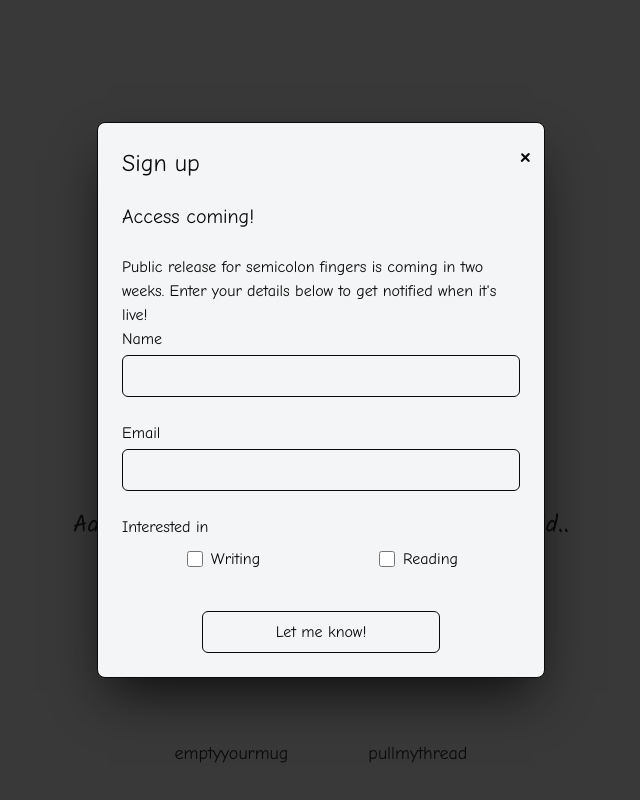
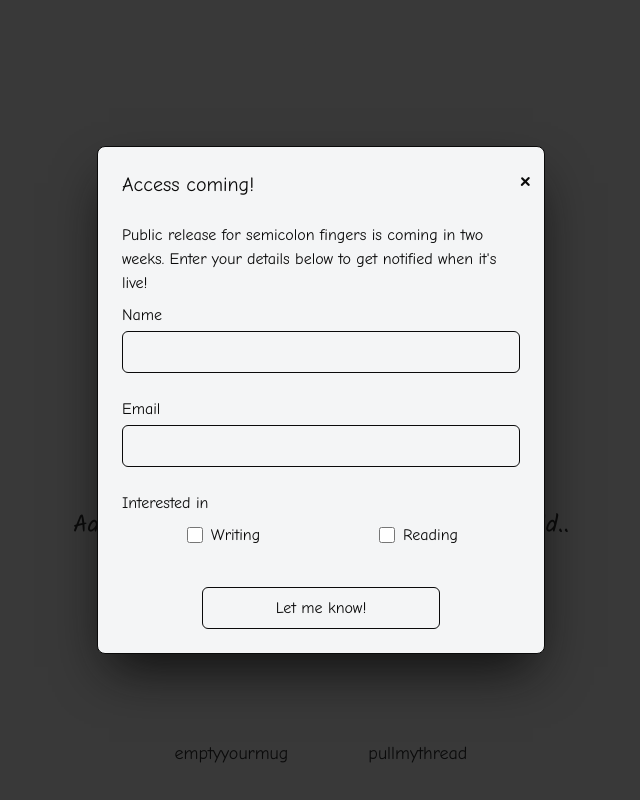
Before and after one commit to thisispalash/semicolonfingers, a Next.js app: page / in a window 1280 px wide. Both pictures are taken after a click on the link "emptyyourmug". Shown: the whole page, without its empty margins (319-959 px from the left). Built offline with nearby package versions, Linux system fonts and the light colour scheme.

Commit message:
updating structure

```diff
--- a/src/component/modal/SignupModal.tsx
+++ b/src/component/modal/SignupModal.tsx
@@ -66,18 +66,16 @@ const SignupModal: React.FC<SignupModalProps> = ({ isOpen, onClose, src, display
   if (!isOpen) return null;
 
   return (
-    <BaseModal isOpen={isOpen} onClose={onClose} title="Sign up">
+    <BaseModal isOpen={isOpen} onClose={onClose} title="Access coming!">
       {!error && !success &&
-        <>
         <div className="w-full flex flex-col gap-2 items-center justify-center">
-            <h2 className="w-full text-left text-xl font-system mb-4 text-foreground">Access coming!</h2>
+          {/* <h2 className="w-full text-left text-xl font-system mb-4 text-foreground">Access coming!</h2> */}
 
           {displayHelp && (
             <p className="font-system text-sm md:text-base text-foreground">
               Public release for semicolon fingers is coming in two weeks. Enter your details below to get notified when it&apos;s live!
             </p>
           )}
-          </div>
 
           <form onSubmit={handleSubmit} className="w-full flex flex-col gap-6 items-center justify-center">
             {/* Name field */}
@@ -160,7 +158,8 @@ const SignupModal: React.FC<SignupModalProps> = ({ isOpen, onClose, src, display
               {isLoading ? 'Submitting...' : 'Let me know!'}
             </button>
           </form>
-        </>
+
+        </div>
       }
 
       {success && (
--- a/src/component/modal/base.tsx
+++ b/src/component/modal/base.tsx
@@ -25,7 +25,7 @@ export default function BaseModal({ isOpen, onClose, children, title }: BaseModa
         onClick={(e) => e.stopPropagation()}
       >
         <div className="flex justify-between items-center mb-6">
-          {title && <h2 className="text-2xl">{title}</h2>}
+          {title && <h2 className="text-xl font-system">{title}</h2>}
 
           {/* Close button */}
           <button
```
Lines whose indentation alone changed are shown as unchanged.
